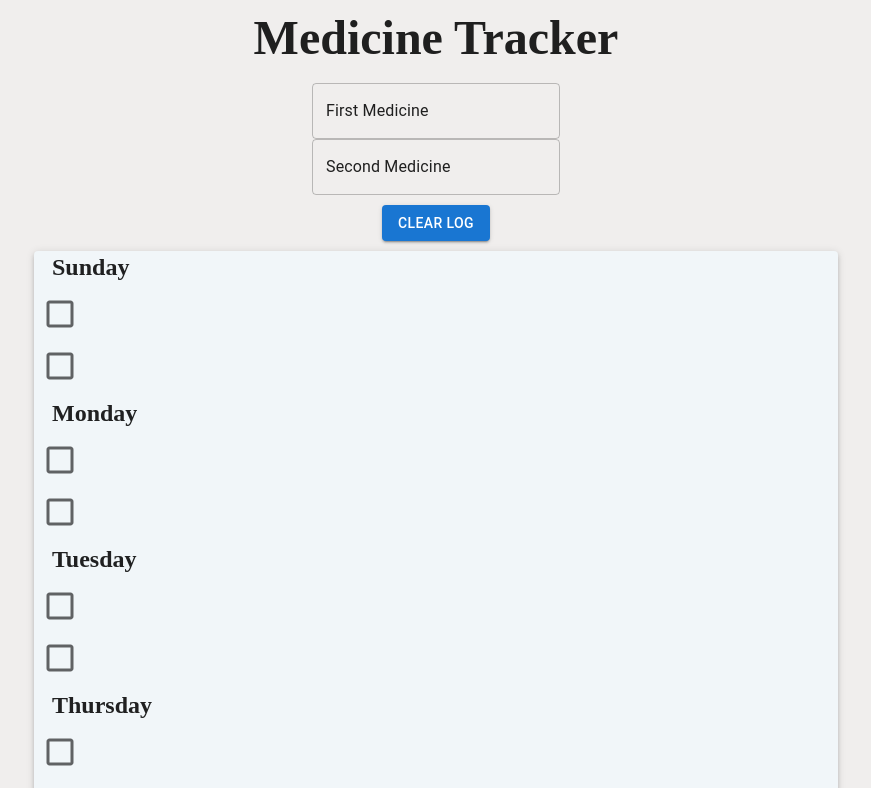
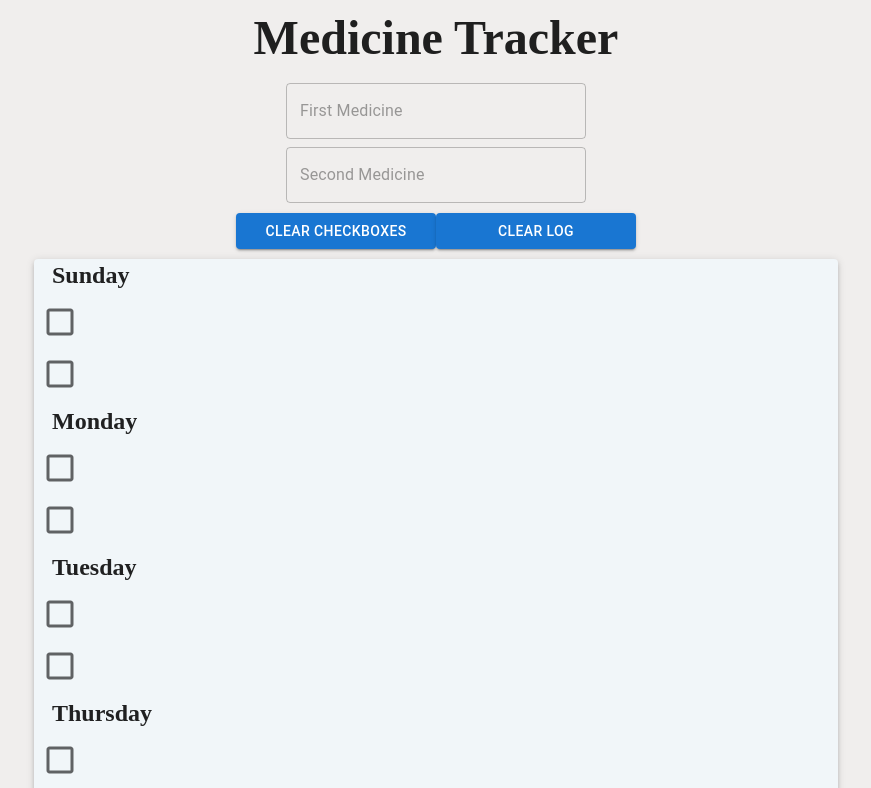
Before and after one commit to tylerpgen/medicine-tracker, a React (Create React App) app: page / in a window 1280 px wide. Shown: the top 788 px of the page, without its empty margins (204-1075 px from the left). Built offline with nearby package versions, Linux system fonts and the light colour scheme; a web font is replaced by a local one.

Commit message:
Added ability to only clear checks

```diff
--- a/src/components/MedicineTracker.jsx
+++ b/src/components/MedicineTracker.jsx
@@ -69,6 +69,15 @@ const MedicineTracker = () => {
     }
   };
 
+  const handleClearCheckboxes = () => {
+    if (window.confirm("Are you sure you want to clear the checkboxes?")) {
+      localStorage.setItem("medicineTrackerData", JSON.stringify({ medicineName }));
+      setIsCheckedDays(Array.from({ length: 7 }, () => [false, false]));
+      window.location.reload();
+      window.alert("Boxes have been reset");
+    }
+  };
+
   return (
     <Container alignItems="center" maxWidth="md">
       <Typography
@@ -84,16 +93,29 @@ const MedicineTracker = () => {
       <Container>
         <Box align="center">
           <form onSubmit={handleMedicineNameSubmit}>
-            <TextField variant="outlined" defaultValue="First Medicine" onChange={handleMedicineNameChange} />
+            <TextField
+              variant="outlined"
+              placeholder="First Medicine"
+              onChange={handleMedicineNameChange}
+              sx={{ minWidth: "300px", marginBottom: "8px" }}
+            />
           </form>
         </Box>
         <Box align="center">
           <form onSubmit={handleSecondMedicineNameSubmit}>
-            <TextField variant="outlined" defaultValue="Second Medicine" onChange={handleSecondMedicineNameChange} />
+            <TextField
+              variant="outlined"
+              placeholder="Second Medicine"
+              onChange={handleSecondMedicineNameChange}
+              sx={{ minWidth: "300px" }}
+            />
           </form>
         </Box>
         <Box align="center">
-          <Button variant="contained" onClick={handleClearButtonClick} sx={{ marginTop: "10px" }}>
+          <Button variant="contained" onClick={handleClearCheckboxes} sx={{ minWidth: "200px", marginTop: "10px" }}>
+            Clear Checkboxes
+          </Button>
+          <Button variant="contained" onClick={handleClearButtonClick} sx={{ minWidth: "200px", marginTop: "10px" }}>
             Clear Log
           </Button>
         </Box>
```
Also changed, not shown: firebase.json (added), 1 other file (tests, documents, lock files or other folders).
